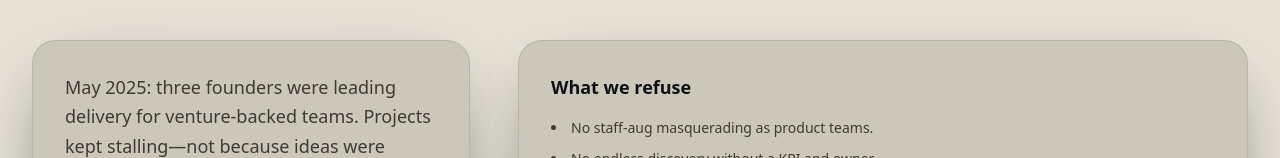
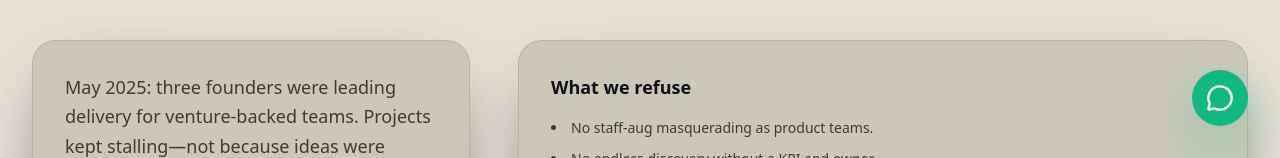
Before and after one commit to sahilghewari/nexaworks-v2, a Next.js app: page /about in a window 1280 px wide. Shown: the part 642-800 px from the top of the page. Built offline with nearby package versions, Linux system fonts and the light colour scheme; no server answers.

Commit message:
feat: add floating WhatsApp support button and footer link

```diff
--- a/src/app/layout.tsx
+++ b/src/app/layout.tsx
@@ -8,6 +8,7 @@ import { ContactModal } from "@/components/modals/ContactModal";
 import { ModalProvider } from "@/context/ModalContext";
 import { siteConfig, COMPANY_INFO } from "@/lib/constants";
 import { ThemeProvider } from "@/components/providers/theme-provider";
+import { WhatsAppButton } from "@/components/ui/WhatsAppButton";
 
 const inter = Inter({
   variable: "--font-inter",
@@ -148,6 +149,7 @@ export default function RootLayout({
             </main>
             <Footer />
             <ContactModal />
+            <WhatsAppButton />
           </ModalProvider>
         </ThemeProvider>
       </body>
--- a/src/components/layout/Footer.tsx
+++ b/src/components/layout/Footer.tsx
@@ -72,10 +72,12 @@ export function Footer() {
                 Apply for Audit
               </Link>
               <Link
-                href="mailto:founders@nexaworks.tech"
-                className="block text-sm text-[#A1A1AA] hover:text-[#10B981] transition-colors"
+                href="https://wa.me/918356954152?text=Hello%20NexaWorks!%20I'm%20interested%20in%20a%20Pipeline%20Audit."
+                target="_blank"
+                rel="noopener noreferrer"
+                className="block text-sm text-[#10B981] hover:text-[#10B981]/80 transition-colors"
               >
-                founders@nexaworks.tech
+                Chat on WhatsApp →
               </Link>
             </div>
           </div>
--- /dev/null
+++ b/src/components/ui/WhatsAppButton.tsx
@@ -0,0 +1,30 @@
+"use client";
+
+import { motion } from "framer-motion";
+import { MessageCircle } from "lucide-react";
+
+export function WhatsAppButton() {
+  const phoneNumber = "918356954152";
+  const message = "Hello NexaWorks! I'm interested in a Pipeline Audit. Can we chat?";
+  const whatsappUrl = `https://wa.me/${phoneNumber}?text=${encodeURIComponent(message)}`;
+
+  return (
+    <motion.a
+      href={whatsappUrl}
+      target="_blank"
+      rel="noopener noreferrer"
+      className="fixed bottom-8 right-8 z-50 flex h-14 w-14 items-center justify-center rounded-full bg-[#10B981] text-white shadow-[0_20px_50px_rgba(16,185,129,0.3)] transition-transform hover:scale-110 active:scale-95"
+      initial={{ opacity: 0, scale: 0.5, y: 20 }}
+      animate={{ opacity: 1, scale: 1, y: 0 }}
+      whileHover={{ y: -4 }}
+      aria-label="Contact us on WhatsApp"
+    >
+      <MessageCircle className="h-7 w-7" />
+      <span className="absolute -top-12 right-0 hidden rounded-lg bg-[#131316] border border-[#27272A] px-3 py-1.5 text-xs font-semibold text-[#FAFAFA] shadow-xl group-hover:block whitespace-nowrap">
+        Chat with us
+      </span>
+      {/* Pulse effect */}
+      <span className="absolute inset-0 animate-ping rounded-full bg-[#10B981]/40" />
+    </motion.a>
+  );
+}
```
